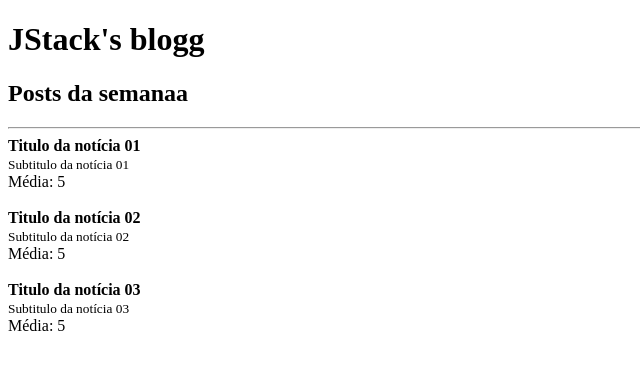
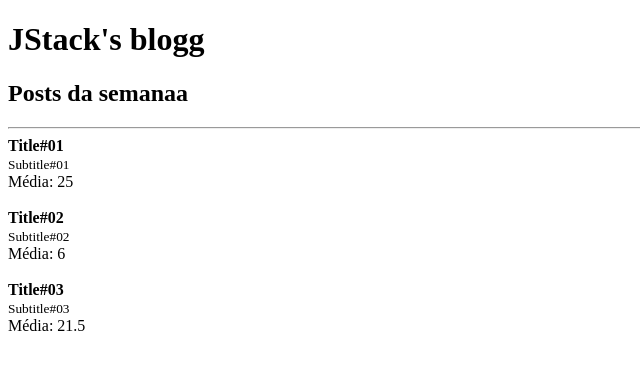
Before and after one commit to rafacandido7/react-fundamentals, a React app: page / in a window 1280 px wide. Shown: the top 370 px of the page, without its empty margins (0-640 px from the left). Built offline with nearby package versions, Linux system fonts and the light colour scheme.

Commit message:
Renderização de listas

```diff
--- a/src/App.js
+++ b/src/App.js
@@ -1,6 +1,12 @@
 import React from 'react'
 import Header from './components/Header'
 import Post from './components/Post'
+
+const posts = [
+  { title: 'Title#01', subtitle: 'Subtitle#01', likes: 50 },
+  { title: 'Title#02', subtitle: 'Subtitle#02', likes: 12 },
+  { title: 'Title#03', subtitle: 'Subtitle#03', likes: 43 },
+]
 
 function App() {
   return (
@@ -8,28 +14,19 @@
       <Header >
         <h2>Posts da semanaa</h2>
       </Header>
+
       <hr />
-      <Post
-        likes={10}
-        post={{
-          title: 'Titulo da notícia 01',
-          subtitle: 'Subtitulo da notícia 01',
-        }}
-      />
-      <Post
-        likes={10}
-        post={{
-          title: 'Titulo da notícia 02',
-          subtitle: 'Subtitulo da notícia 02',
-        }}
-      />
-      <Post
-        likes={10}
-        post={{
-          title: 'Titulo da notícia 03',
-          subtitle: 'Subtitulo da notícia 03',
-        }}
-      />
+
+      {posts.map(post => (
+        <Post
+          key={post.title}
+          post={{
+            title: post.title,
+            subtitle: post.subtitle
+          }}
+          likes={post.likes}
+        />
+      ))}
     </>
   )
 }
```
